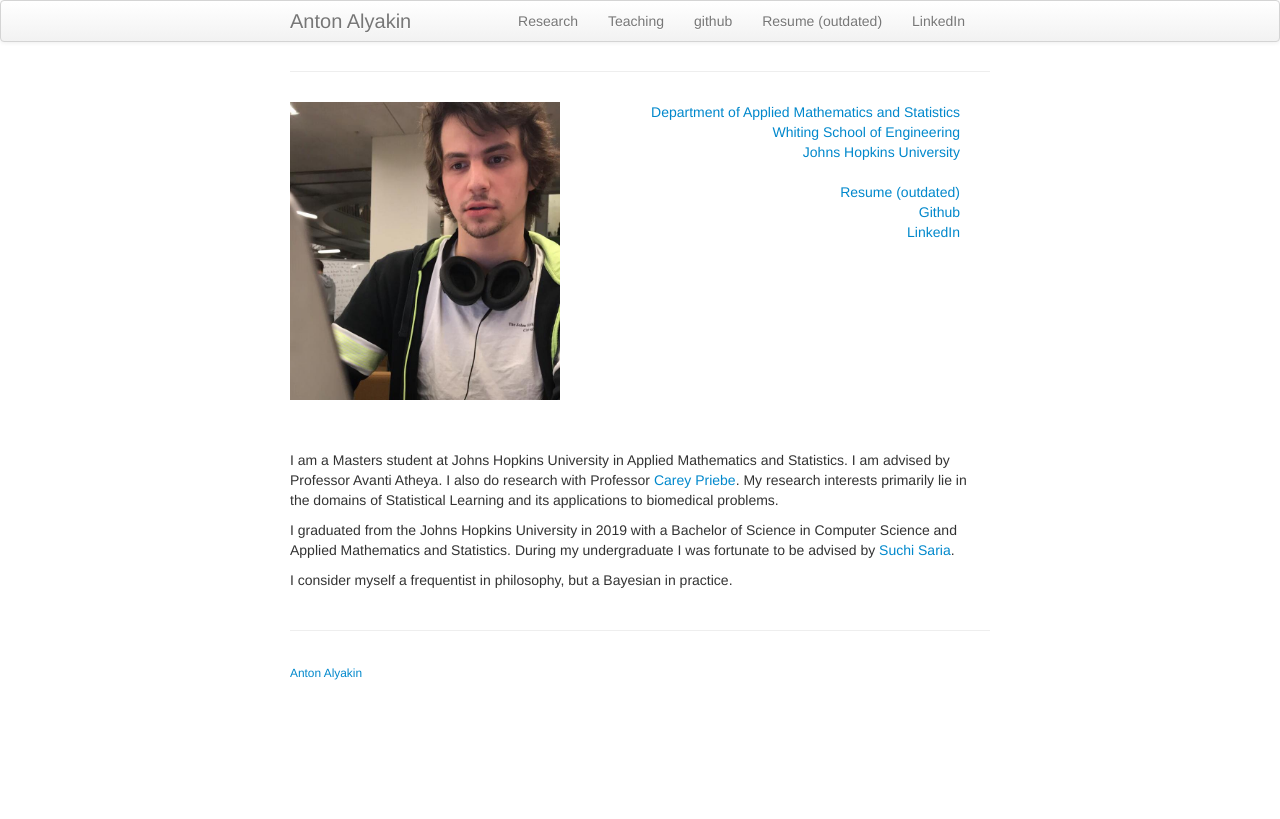
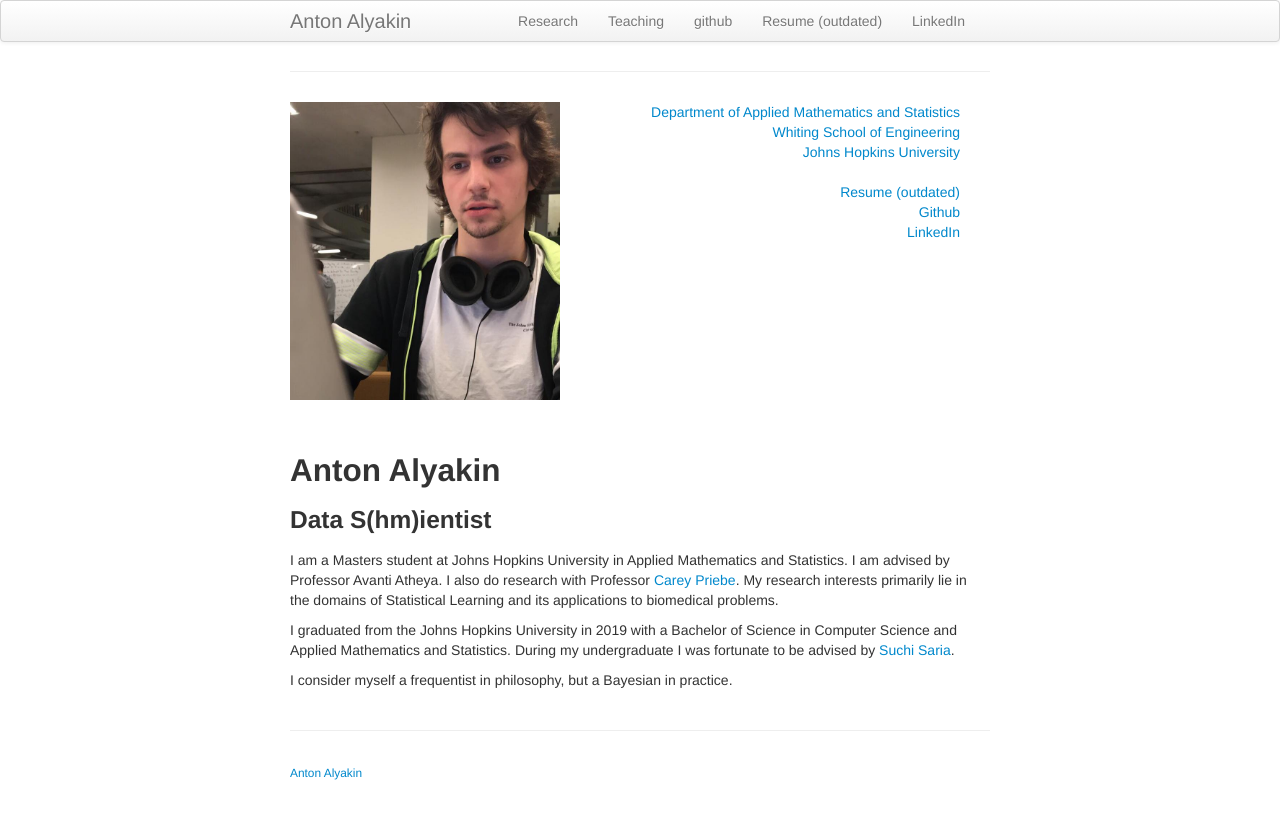
Before and after one commit to alyakin314/alyakin314.github.io, a Jekyll site: the page built from index.md, in a window 1280 px wide. Shown: the top 819 px of the page. Built offline with Jekyll 4.4.1, drawn with Linux system fonts in a browser that asks for light colours.

Commit message:
Title added

```diff
--- a/index.md
+++ b/index.md
@@ -24,6 +24,10 @@ description: Graduate Student at Johns Hopkins
 <br/>
 <br/>
 
+## Anton Alyakin
+
+### Data S(hm)ientist
+
 I am a Masters student at Johns Hopkins University in Applied Mathematics and
 Statistics.
 I am advised by Professor Avanti Atheya. I also do research with  Professor
```
